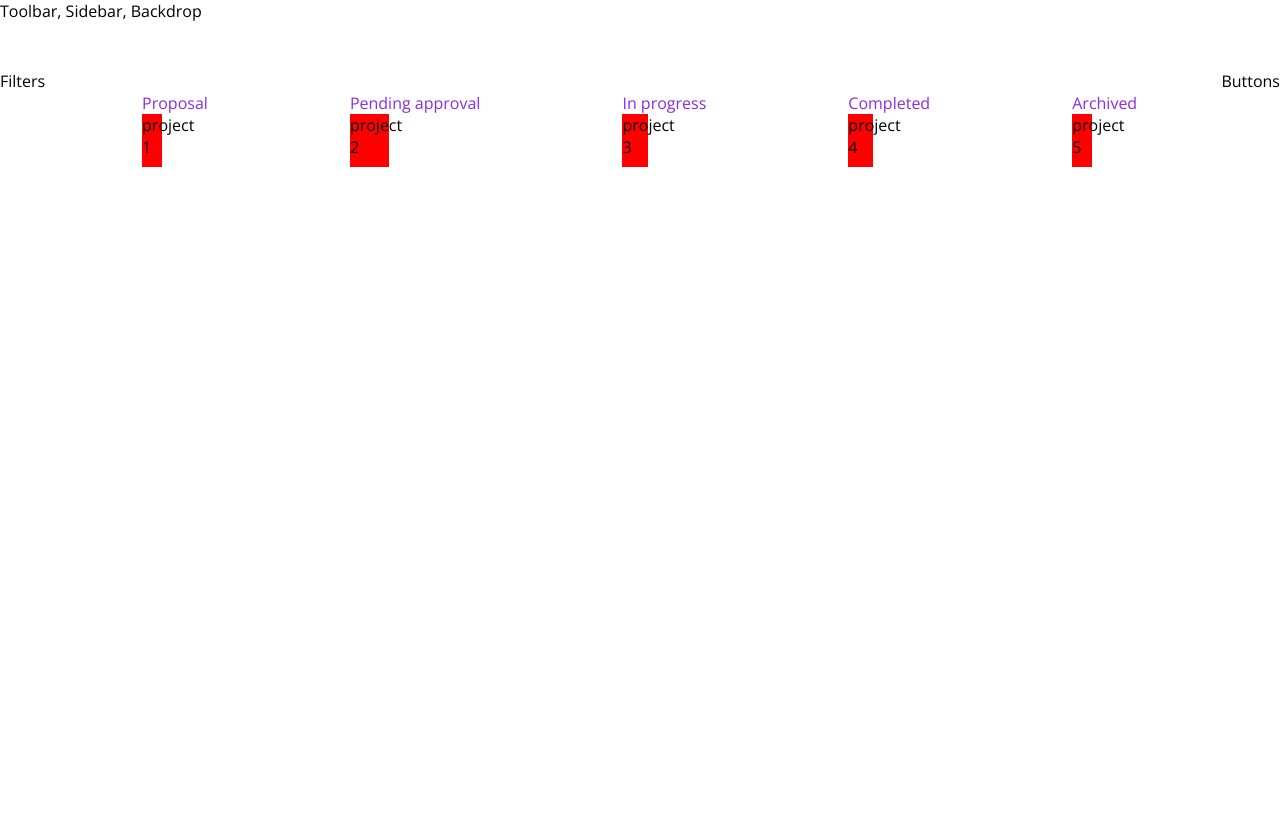
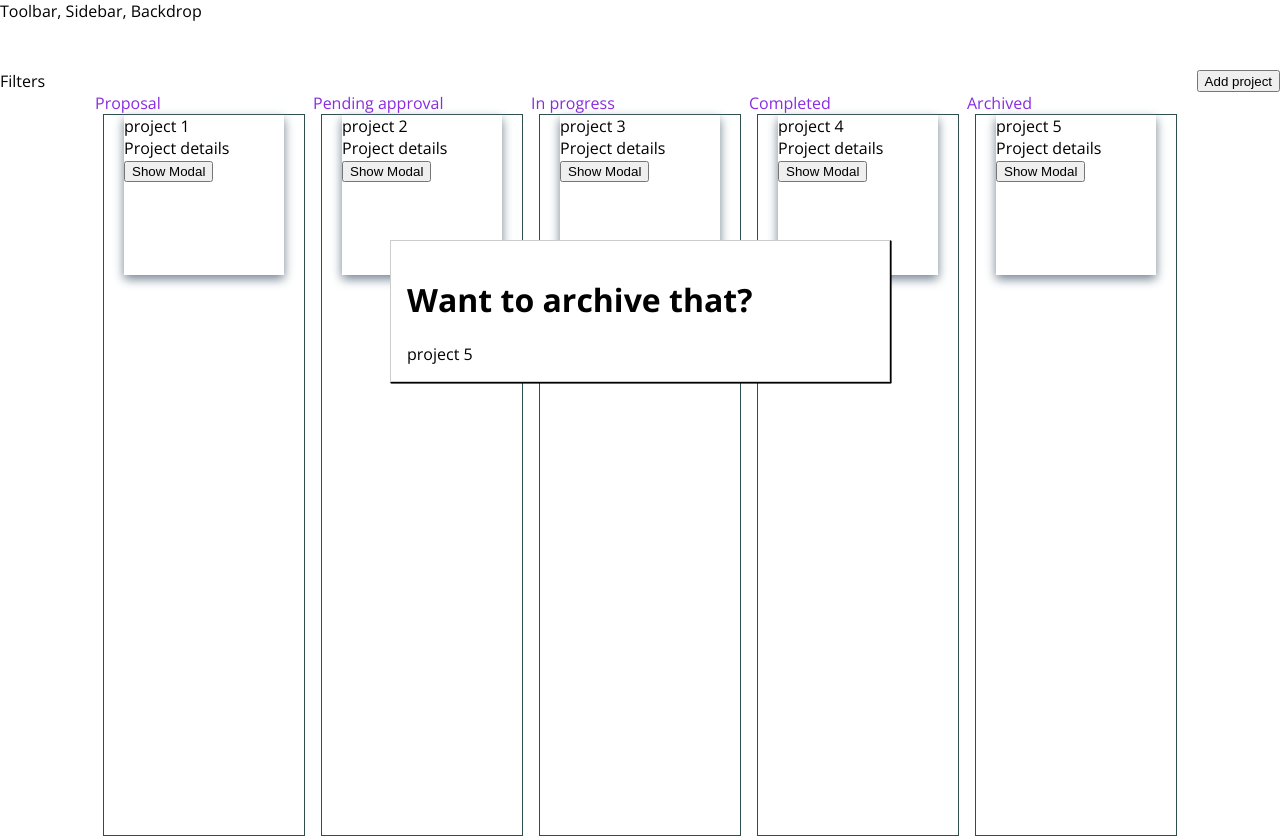
Before and after one commit to Tatarin9/TIMY, a React app: page / in a window 1280 px wide. Before the commit the page ends 800 px from the top, so only its background shows below. Built offline with nearby package versions, Linux system fonts and the light colour scheme.

Commit message:
add modal, some styles

```diff
--- a/src/features/Kanban/Column/Column.css
+++ b/src/features/Kanban/Column/Column.css
@@ -1,7 +1,8 @@
 .Column {
-    background-color: red;
-    width: 30%;
-    height: 80%;
+    width: 200px;
+    margin: 0 0.5rem;
+    min-height: 90vh;
+    border: solid 1px darkslategrey;
 }
 
 .tmp-ticket {
--- a/src/features/Kanban/Column/Column.js
+++ b/src/features/Kanban/Column/Column.js
@@ -2,6 +2,8 @@ import React from 'react';
 
 import Aux from '../../../shared/Aux';
 import classes from './Column.css';
+
+import KanbanTicket from '../Ticket/Ticket';
 
 const kanbanColumn = (props) => {
 
@@ -9,7 +11,10 @@ const kanbanColumn = (props) => {
     const columnTickets = (
         <div className={classes.Column}>
             {props.projects.map((project, index) => {
-                return <div key={project.id}>{project.name}</div>
+                return <KanbanTicket
+                    key={project.id}
+                    projectName={project.name}
+                />
             })
             }
         </div>);
@@ -21,7 +26,6 @@ const kanbanColumn = (props) => {
                 {columnTitle}
                 {columnTickets}
             </div>
-
         </Aux>
     );
 
--- a/src/features/Kanban/Kanban.css
+++ b/src/features/Kanban/Kanban.css
@@ -1,13 +1,16 @@
+
+.Kanban {
+    /*margin: auto;*/
+    width: 100%;
+    overflow: auto;
+}
+
 .KanbanColumnWrapper {
     display: flex;
-    justify-content: space-evenly;
+    justify-content: center;
     height: 100%;
 }
 
-.Kanban {
-    margin: auto;
-
-}
 
 /* @media (min-width: 1000px) and (min-height: 700px) {
     .Kanban {
--- a/src/features/Kanban/Kanban.js
+++ b/src/features/Kanban/Kanban.js
@@ -1,4 +1,4 @@
-import React, { Component } from 'react';
+import React, {Component} from 'react';
 
 import Aux from '../../shared/Aux';
 import KanbanColumn from './Column/Column';
@@ -17,22 +17,26 @@ class Kanban extends Component {
 
     state = {
         columns: [
-            { id: 1, title: 'Proposal', status: 'proposal' },
-            { id: 2, title: 'Pending approval', status: 'pending-approval' },
-            { id: 3, title: 'In progress', status: 'in-progress' },
-            { id: 4, title: 'Completed', status: 'completed' },
-            { id: 5, title: 'Archived', status: 'archived' }
+            {id: 1, title: 'Proposal', status: 'proposal'},
+            {id: 2, title: 'Pending approval', status: 'pending-approval'},
+            {id: 3, title: 'In progress', status: 'in-progress'},
+            {id: 4, title: 'Completed', status: 'completed'},
+            {id: 5, title: 'Archived', status: 'archived'}
         ],
         projects: [
-            { id: 1, name: 'project 1', status: 'proposal' },
-            { id: 1, name: 'project 2', status: 'pending-approval' },
-            { id: 1, name: 'project 3', status: 'in-progress' },
-            { id: 1, name: 'project 4', status: 'completed' },
-            { id: 1, name: 'project 5', status: 'archived' },
+            {id: 1, name: 'project 1', status: 'proposal'},
+            {id: 1, name: 'project 2', status: 'pending-approval'},
+            {id: 1, name: 'project 3', status: 'in-progress'},
+            {id: 1, name: 'project 4', status: 'completed'},
+            {id: 1, name: 'project 5', status: 'archived'},
 
         ],
-        otherState: 'some other value',
-    }
+        otherState: 'some other value'
+    };
+
+    addProjectHandler = () => {
+        alert('add new project form will render');
+    };
 
     render() {
 
@@ -55,10 +59,9 @@ class Kanban extends Component {
         filters = (
             <div className={appClasses.flex + ' ' + appClasses.justifyBetween}>
                 <div>Filters</div>
-                <div>Buttons</div>
+                <button onClick={this.addProjectHandler}>Add project</button>
             </div>
         );
-
 
         return (
             <Aux>
--- a/src/features/Kanban/Ticket/Ticket.css
+++ b/src/features/Kanban/Ticket/Ticket.css
@@ -0,0 +1,6 @@
+.Ticket {
+    width: 80%;
+    height: 10rem;
+    box-shadow: 0px 4px 10px slategrey;
+    margin: auto;
+}
--- a/src/features/Kanban/Ticket/Ticket.js
+++ b/src/features/Kanban/Ticket/Ticket.js
@@ -0,0 +1,38 @@
+import React from 'react';
+
+import classes from './Ticket.css';
+import Modal from '../../../shared/Modal/Modal';
+import Aux from '../../../shared/Aux';
+
+const kanbanTicket = (props) => {
+    let showModal = false;
+    let modal = null;
+
+
+    const showModalClicked = () => {
+        debugger
+        showModal = !showModal;
+        if (showModal) {
+            modal = <Modal/>;
+        }
+    };
+
+    return (
+        <Aux>
+            <div className={classes.Ticket}>
+                <div>{props.projectName}</div>
+                <div>
+                    Project details
+                </div>
+                <button onClick={showModalClicked}>Show Modal</button>
+            </div>
+            <Modal>
+                <h1>Want to archive that?</h1>
+                <div>{props.projectName}</div>
+            </Modal>
+        </Aux>
+    );
+
+};
+
+export default kanbanTicket;
--- /dev/null
+++ b/src/shared/Modal/Modal.css
@@ -0,0 +1,20 @@
+.Modal {
+    position: fixed;
+    z-index: 500;
+    background-color: white;
+    width: 70%;
+    border: 1px solid #ccc;
+    box-shadow: 1px 1px 1px black;
+    padding: 16px;
+    left: 15%;
+    top: 30%;
+    box-sizing: border-box;
+    transition: all 0.3s ease-out;
+}
+
+@media (min-width: 600px) {
+    .Modal {
+        width: 500px;
+        left: calc(50% - 250px);
+    }
+}
--- /dev/null
+++ b/src/shared/Modal/Modal.js
@@ -0,0 +1,11 @@
+import React from 'react';
+
+import classes from './Modal.css';
+
+const modal = (props) => (
+    <div className={classes.Modal}>
+        {props.children}
+    </div>
+);
+
+export default modal;
```
